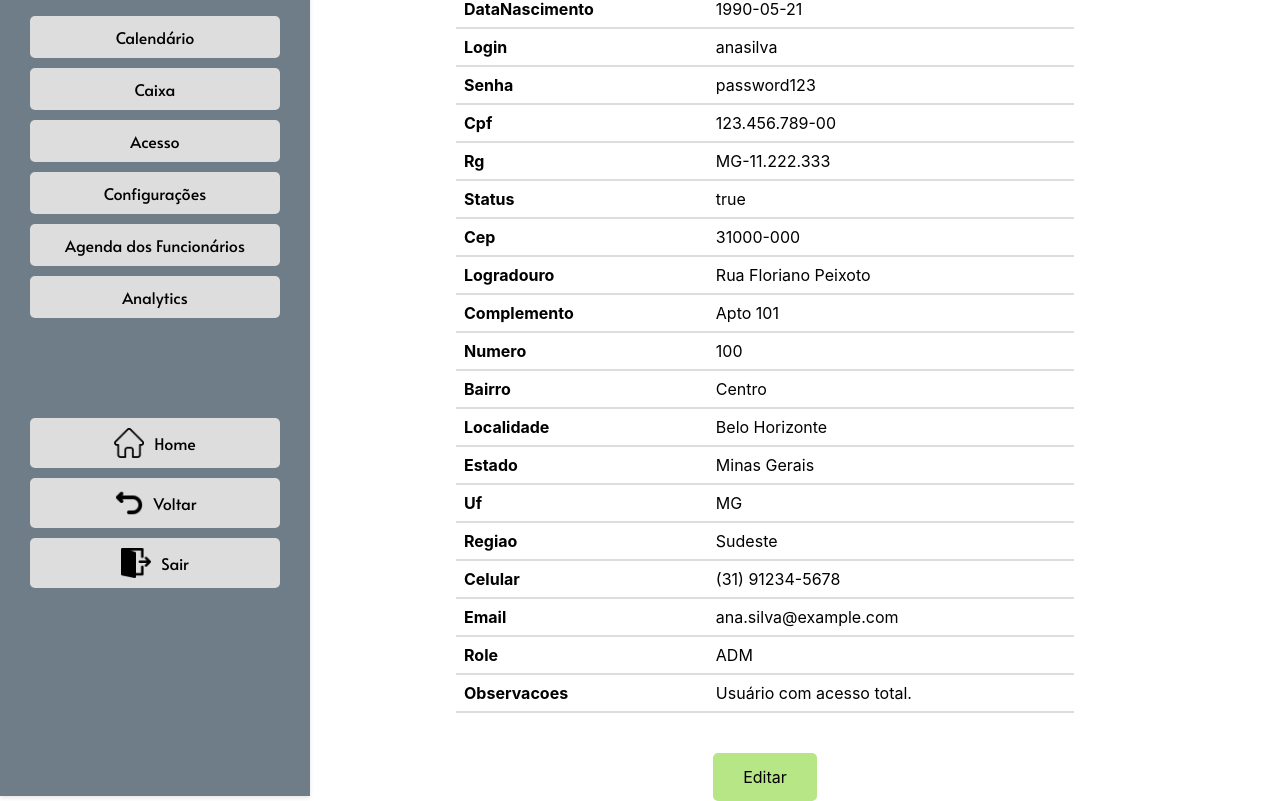
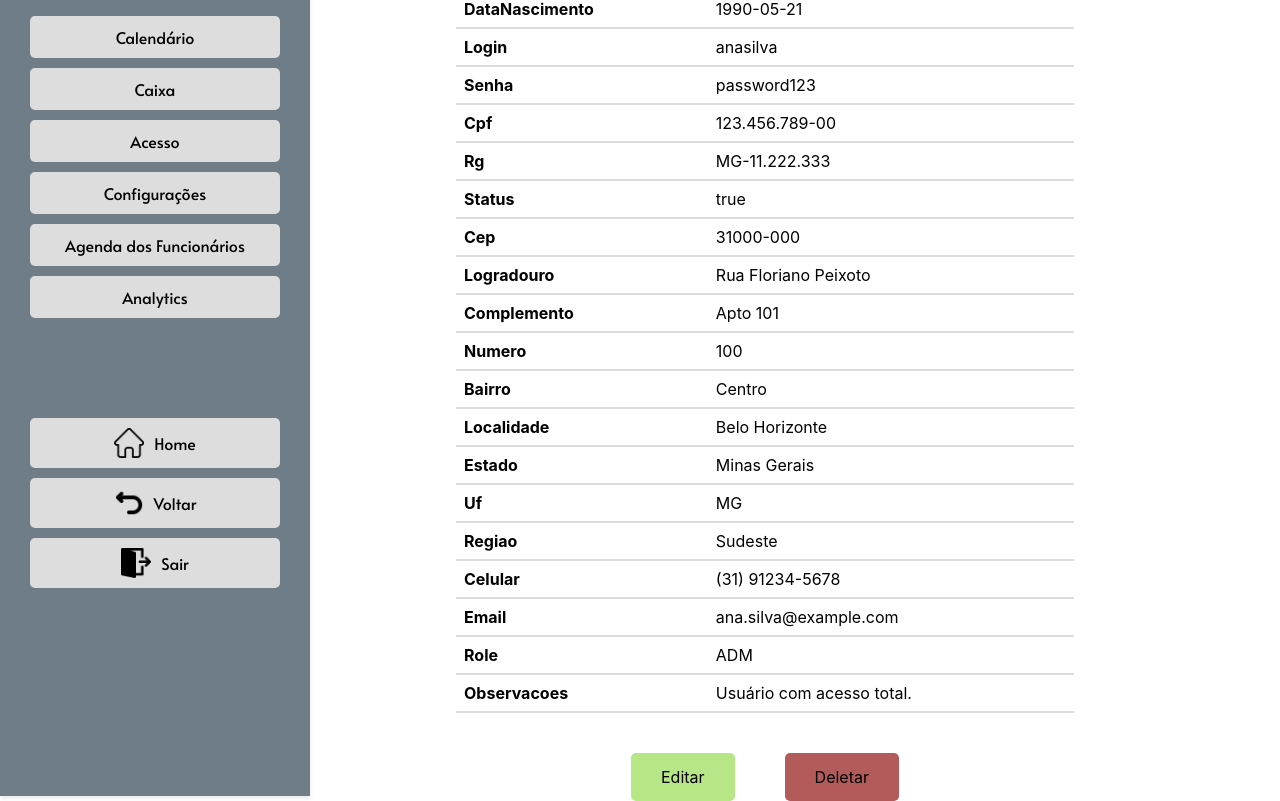
Before and after one commit to luisebastos/FrontEnd-LocMais, a React (Create React App) app in the folder front/: page /usuario/1 in a window 1280 px wide. Shown: the part 232-1033 px from the top of the page. Built offline with nearby package versions, Linux system fonts and the light colour scheme.

Commit message:
btn create edit delete usuarios

```diff
--- a/front/src/components/usuarios/usuario_id.css
+++ b/front/src/components/usuarios/usuario_id.css
@@ -52,3 +52,20 @@
   .edit-button:hover {
     background-color: #779d4e;
   }
+
+  .deletar-button {
+    display: inline-block;
+    margin-top: 40px;
+    margin-left: 50px;
+    padding: 14px 30px;
+    background-color: #B35B5A;
+    color: rgb(0, 0, 0);
+    text-decoration: none;
+    border-radius: 5px;
+    text-align: center;
+    transition: background-color 0.3s ease;
+  }
+
+  .deletar-button:hover {
+    background-color: #7b3837;
+  }
--- a/front/src/components/usuarios/usuario_id.js
+++ b/front/src/components/usuarios/usuario_id.js
@@ -35,6 +35,7 @@ const Usuario_id = () => {
                   </tbody>
                 </table>
                 <Link to={`/usuarios/editar/${usuario.id}`} className="edit-button">Editar</Link>
+                <Link to={`/usuarios/deletar/${usuario.id}`} className="deletar-button">Deletar</Link>
               </>
             ) : (
               <p>Usuário não encontrado</p>
--- a/front/src/components/usuarios/usuarios.css
+++ b/front/src/components/usuarios/usuarios.css
@@ -45,3 +45,18 @@
   tr:hover {
       background-color: #f5f5f5;
   }
+
+  .btn-cadastrar {
+    margin-top: 40px;
+    padding: 14px 30px;
+    background-color: #B7E686;
+    color: rgb(0, 0, 0);
+    text-decoration: none;
+    border-radius: 5px;
+    text-align: center;
+    transition: background-color 0.3s ease;
+  }
+
+  .btn-cadastrar:hover {
+    background-color: #779d4e;
+  }
--- a/front/src/components/usuarios/usuarios.js
+++ b/front/src/components/usuarios/usuarios.js
@@ -42,6 +42,9 @@ const Usuarios = () => {
                 ))}
               </tbody>
             </table>
+            <button className="btn-cadastrar">
+            <Link to="/usuarios/cadastro" className="link-cadastrar">Cadastrar</Link>
+            </button>
           </div>
         </div>
       </div>
```
